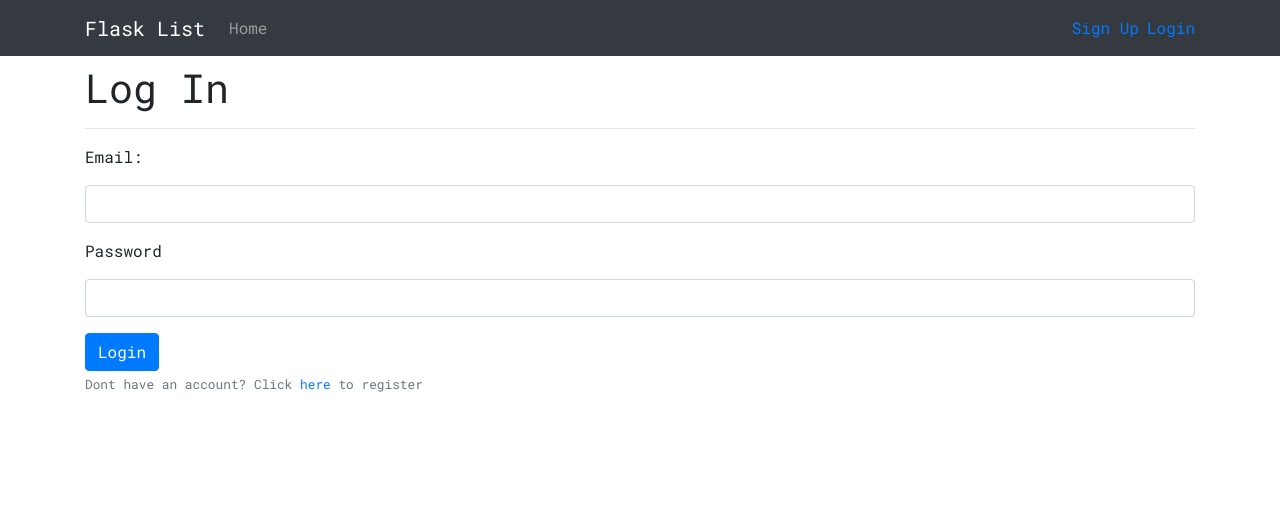
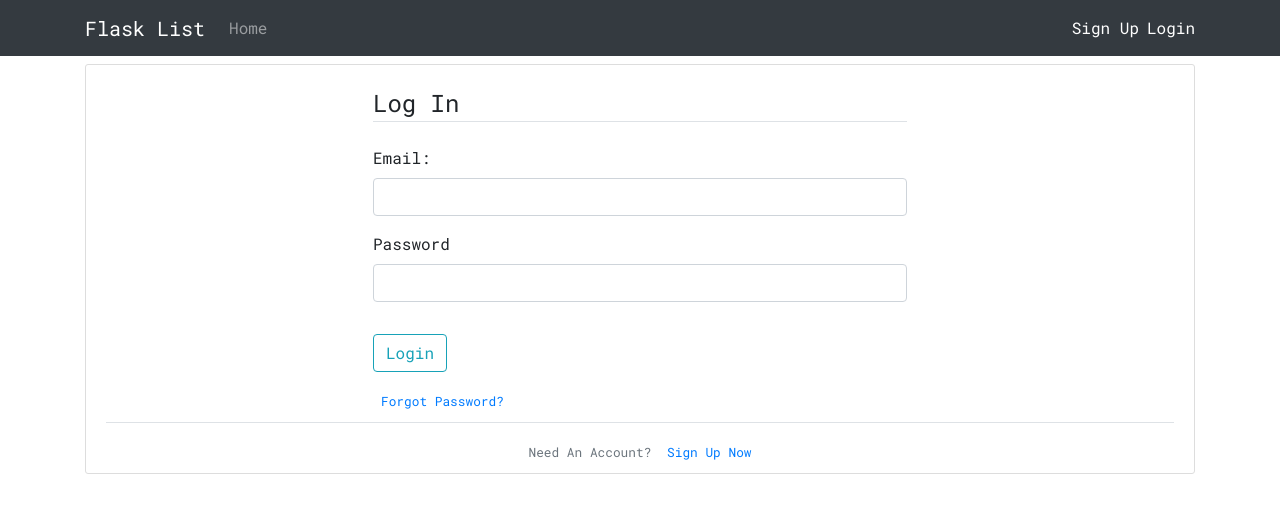
Before and after one commit to JacobJax/Flask-List, a Flask app: page /login in a window 1280 px wide. Shown: the top 513 px of the page. Run offline with Flask 2, Linux system fonts and the light colour scheme; some libraries are stand-ins or nearby versions.

Commit message:
handle login error

```diff
--- a/ListProject/__init__.py
+++ b/ListProject/__init__.py
@@ -13,3 +13,4 @@ migrate = Migrate(app, db)
 login_manager = LoginManager()
 login_manager.init_app(app)
 login_manager.login_view = 'login'
+login_manager.login_message_category = 'info'
--- a/ListProject/forms.py
+++ b/ListProject/forms.py
@@ -17,13 +17,15 @@ class RegistrationForm(FlaskForm):
     pass_conf = PasswordField('Confirm password', validators=[DataRequired(), EqualTo('password')])
     submit = SubmitField('Sign up')
 
-    def check_email(self, field):
-        if User.query.filter_by(email=field.data).first():
-            raise ValidationError('That email has already been registered')
+    def validate_email(self, email):
+        user = User.query.filter_by(email=email.data).first()
+        if user:
+            raise ValidationError('That email has been taken. Choose another one')
 
-    def check_username(self, field):
-        if User.query.filter_by(username=field.data).first():
-            raise ValidationError('That username is already taken')
+    def validate_username(self, username):
+        user = User.query.filter_by(username=username.data).first()
+        if user:
+            raise ValidationError('That username has been taken. Choose another one')
 
 
 class LoginForm(FlaskForm):
--- a/ListProject/models.py
+++ b/ListProject/models.py
@@ -33,9 +33,10 @@ class Todo(db.Model):
     date_posted = db.Column(db.DateTime, default=datetime.utcnow)
     user_id = db.Column(db.Integer, db.ForeignKey('users.id'), nullable=False)
 
-    def __init__(self, title, description):
+    def __init__(self, title, description, user_id):
         self.title = title
         self.description = description
+        self.user_id = user_id
 
     def __repr__(self):
         return self.id
@@ -44,4 +45,5 @@ class Todo(db.Model):
         return {'id': self.id,
                 'title': self.title,
                 'description': self.description,
-                'post_date': self.date_posted,}
+                'post_date': self.date_posted,
+                'author': self.user_id}
--- a/ListProject/static/style.css
+++ b/ListProject/static/style.css
@@ -2,8 +2,14 @@
  *{
     font-family: 'Roboto Mono', monospace;
  }
+*:hover{
+    text-decoration: none !important;
+ }
+*:focus{
+    text-decoration: none !important;
+ }
 
- #accordionExample, #addForm, .alert-success, #editForm{
+ #accordionExample, .alert-success, #editForm, #loginForm, #regForm{
     width: 60%;
  }
 
@@ -13,3 +19,15 @@
  #td-h:focus{
     text-decoration: none !important;
  }
+
+ #loginForm, #sign-form, #addForm, #accordionExample{
+    width: 50%;
+    margin: 10px auto;
+}
+.content-section {
+  background: #ffffff;
+  padding: 10px 20px;
+  border: 1px solid #dddddd;
+  border-radius: 3px;
+  margin-bottom: 20px;
+}
--- a/ListProject/templates/base.html
+++ b/ListProject/templates/base.html
@@ -13,6 +13,7 @@
   <body>
     {% include 'includes/navbar.html' %}
     <div class="container">
+        {% include 'includes/flash.html' %}
         {% block content %}
         {% endblock %}
     </div>
--- a/ListProject/templates/includes/flash.html
+++ b/ListProject/templates/includes/flash.html
@@ -1,8 +1,12 @@
-{% for message in get_flashed_messages() %}
-<div class="alert alert-success alert-dismissible fade show my-3" role="alert" id="aler">
+{% with messages = get_flashed_messages(with_categories=true) %}
+{% if messages %}
+    {% for category, message in messages %}
+        <div class="alert alert-{{ category }} alert-dismissible fade show my-3" role="alert" >
             <p> {{ message }} </p>
             <button type="button" class="close" data-dismiss="alert" aria-label="Close">
                 <span aria-hidden="true">&times;</span>
             </button>
         </div>
     {% endfor %}
+{% endif %}
+{% endwith %}
--- a/ListProject/templates/includes/modal.html
+++ b/ListProject/templates/includes/modal.html
@@ -18,7 +18,7 @@
       </div>
       <div class="modal-footer">
         <button type="button" class="btn btn-secondary btn-sm" data-dismiss="modal">Cancel</button>
-        <a href="/delete/{{ todo['id'] }}" class="btn btn-danger btn-sm">Delete</a>
+        <a href="/todo/{{ todo['id'] }}/delete" class="btn btn-danger btn-sm">Delete</a>
       </div>
     </div>
   </div>
--- a/ListProject/templates/includes/navbar.html
+++ b/ListProject/templates/includes/navbar.html
@@ -14,22 +14,19 @@
 
           <ul class="nav navbar-nav navbar-right">
             {% if current_user.is_authenticated %}
-                <li class="nav-item">
-                    <a class="nav-link" href="/list/{{ current_user.id }}">Todo list</a>
-                </li>
+
                 <div class="dropdown">
                   <button class="btn btn-secondary dropdown-toggle" type="button" id="dropdownMenuButton" data-toggle="dropdown" aria-haspopup="true" aria-expanded="false">
                     {{ current_user.username }}
                   </button>
                   <div class="dropdown-menu " aria-labelledby="dropdownMenuButton">
-                    <a href="{{ url_for('logout') }}" class="text-center">Log out</a>
+                    <a href="{{ url_for('logout') }}" class="text-center" style="padding: 5px;">Log out</a>
                   </div>
                 </div>
                 {% else %}
-                <li><a href="{{ url_for('register') }}" class="mx-2"><span class="glyphicon glyphicon-user"></span> Sign Up</a></li>
-                <li><a href="{{ url_for('login') }}"><span class="glyphicon glyphicon-log-in"></span> Login</a></li>
+                <li><a href="{{ url_for('register') }}" style="color: #fff;" class="mx-2"><span class="glyphicon glyphicon-user"></span> Sign Up</a></li>
+                <li><a href="{{ url_for('login') }}" style="color: #fff;" ><span class="glyphicon glyphicon-log-in"></span> Login</a></li>
             {% endif %}
-        </ul>
       </div>
   </div>
 </nav>
--- /dev/null
+++ b/ListProject/templates/includes/none.html
@@ -0,0 +1,5 @@
+<div class="jumbotron text-center">
+    <h1 class="text-muted">NONE</h1>
+    <p class="text-muted">Seems like you have no todos yet</p>
+    <a href="{{ url_for('add') }}" class="btn btn-primary my-2">Add Todos</a>
+</div>
--- a/ListProject/templates/login.html
+++ b/ListProject/templates/login.html
@@ -1,18 +1,48 @@
 {% extends "base.html" %}
 {% block content %}
-    <h1 class="my-2">Log In</h1>
-    <hr>
-<form method="POST" id="loginForm" class="my-2">
+     <div class="content-section my-2">
+        <form method="POST" action="" id="loginForm">
             {{ form.hidden_tag() }}
+            <fieldset class="form-group">
+                <legend class="border-bottom mb-4">Log In</legend>
                 <div class="form-group">
-    <label for="exampleInputEmail1">{{ form.email.label }}</label>
+                    {{ form.email.label(class="form-control-label") }}
+                    {% if form.email.errors %}
+                        {{ form.email(class="form-control is-invalid") }}
+                        <div class="invalid-feedback">
+                            {% for error in form.email.errors %}
+                                <span>{{ error }}</span>
+                            {% endfor %}
+                        </div>
+                    {% else %}
                         {{ form.email(class="form-control") }}
+                    {% endif %}
                 </div>
                 <div class="form-group">
-    <label for="exampleInputPassword1">{{ form.password.label }}</label>
+                    {{ form.password.label(class="form-control-label") }}
+                    {% if form.password.errors %}
+                        {{ form.password(class="form-control is-invalid") }}
+                        <div class="invalid-feedback">
+                            {% for error in form.password.errors %}
+                                <span>{{ error }}</span>
+                            {% endfor %}
+                        </div>
+                    {% else %}
                         {{ form.password(class="form-control") }}
+                    {% endif %}
                 </div>
-    {{ form.submit(class="btn btn-primary") }}
-<small id="emailHelp" class="form-text text-muted">Dont have an account? Click <a href="{{ url_for('register') }}">here</a> to register</small>
+            </fieldset>
+            <div class="form-group">
+                {{ form.submit(class="btn btn-outline-info") }}
+            </div>
+            <small class="text-muted ml-2">
+                <a href="#">Forgot Password?</a>
+            </small>
         </form>
+   <div class="border-top pt-3" style="text-align: center;">
+        <small class="text-muted">
+            Need An Account? <a class="ml-2" href="{{ url_for('register') }}">Sign Up Now</a>
+        </small>
+    </div>
+    </div>
 {% endblock %}
--- a/main.py
+++ b/main.py
@@ -1,7 +1,7 @@
 from ListProject import db, app
 from ListProject.models import Todo, User
-from flask import render_template, url_for, redirect, flash, request
-from flask_login import login_user, logout_user, login_required
+from flask import render_template, url_for, redirect, flash, request, abort
+from flask_login import login_user, logout_user, login_required, current_user
 from ListProject.forms import AddForm, RegistrationForm, LoginForm
 
 
@@ -14,7 +14,7 @@ def index():
 @login_required
 def logout():
     logout_user()
-    flash('You have logged out')
+    flash('You have logged out', 'success')
     return redirect(url_for('index'))
 
 
@@ -23,21 +23,13 @@ def register():
     form = RegistrationForm()
 
     if form.validate_on_submit():
-        try:
-            form.check_email(form.email)
-            form.check_username(form.username)
-            user = User(email=form.email.data,
+        user = User(email=form.email.data,
                         username=form.username.data,
                         password=form.password.data)
 
-            db.session.add(user)
-            db.session.commit()
-
-        except:
-            print('name or email already taken')
-            return redirect(url_for('register'))
-
-        flash('Thank you for registering')
+        db.session.add(user)
+        db.session.commit()
+        flash(f'Account created for {form.username.data} successfully', 'success')
         return redirect(url_for('login'))
     return render_template('register.html', form=form)
 
@@ -50,18 +42,19 @@ def login():
         user = User.query.filter_by(email=form.email.data).first()
         if user is not None and user.check_password(form.password.data):
             login_user(user)
-            flash('log in successful')
+            flash('log in successful', 'success')
 
             next = request.args.get('next')
             if next == None or next[0] == '/':
                 next = url_for('index')
-
-            return redirect(next)
+                return redirect(next)
+        else:
+            flash('Log in unsuccessful. Check email and password', 'danger')
 
     return render_template('login.html', form=form)
 
 
-@app.route('/add/', methods=['GET','POST'])
+@app.route('/add', methods=['GET', 'POST'])
 @login_required
 def add():
     form = AddForm()
@@ -69,7 +62,7 @@ def add():
         title = form.title.data
         desc = form.description.data
 
-        new_todo = Todo(title, desc)
+        new_todo = Todo(title, desc, user_id=current_user)
 
         db.session.add(new_todo)
         db.session.commit()
@@ -80,10 +73,10 @@ def add():
     return render_template('add.html', form=form)
 
 
-@app.route('/list/<int:id>')
+@app.route('/list')
 @login_required
-def list(id):
-    user = User.query.filter_by(id=id)
+def list():
+    user = current_user
     todos = user.tasks
     todo_list = []
     for todo in todos:
@@ -93,33 +86,39 @@ def list(id):
     return render_template('list.html', todo_list=todo_list)
 
 
-@app.route('/edit/<int:id>', methods=['GET', 'POST'])
-def edit(id):
+@app.route('/todo/<int:todo_id>/edit', methods=['GET', 'POST'])
+def edit(todo_id):
     form = AddForm()
-    todo = Todo.query.get(id)
+    todo = Todo.query.get_or_404(todo_id)
 
-    if todo:
-        if form.validate_on_submit():
-            todo.title = form.title.data
-            todo.description = form.description.data
-            db.session.commit()
-            flash('Item has been updated succesfully')
-            return redirect(url_for('list'))
+    if todo.user_id != current_user:
+        abort(403)
 
+    if form.validate_on_submit():
+        todo.title = form.title.data
+        todo.description = form.description.data
+        db.session.commit()
+        flash('Item has been updated succesfully', 'success')
+        return redirect(url_for('list'))
+    elif request.method == 'GET':
         form.title.data = todo.title
         form.description.data = todo.description
-        return render_template('edit.html', form=form)
+
+    return render_template('edit.html', form=form)
 
 
-@app.route('/delete/<int:id>')
-def delete(id):
-    todo = Todo.query.get(id)
+@app.route('/todo/<int:todo_id>/delete')
+@login_required
+def delete(todo_id):
+    todo = Todo.query.get_or_404(todo_id)
+
+    if todo.user_id != current_user:
+        abort(403)
 
     db.session.delete(todo)
     db.session.commit()
 
-    flash('item deleted successfully')
-
+    flash('item deleted successfully', 'success')
     return redirect(url_for('list'))
 
 
```
Also changed, not shown: ListProject/templates/add.html (+6 -1 lines), ListProject/templates/home.html (+4 -4 lines), ListProject/templates/list.html (+10 -4 lines), ListProject/templates/register.html (+57 -10 lines), testmails.txt (added, +11 -0 lines), ListProject/data.sqlite. Lines whose indentation alone changed are shown as unchanged.
